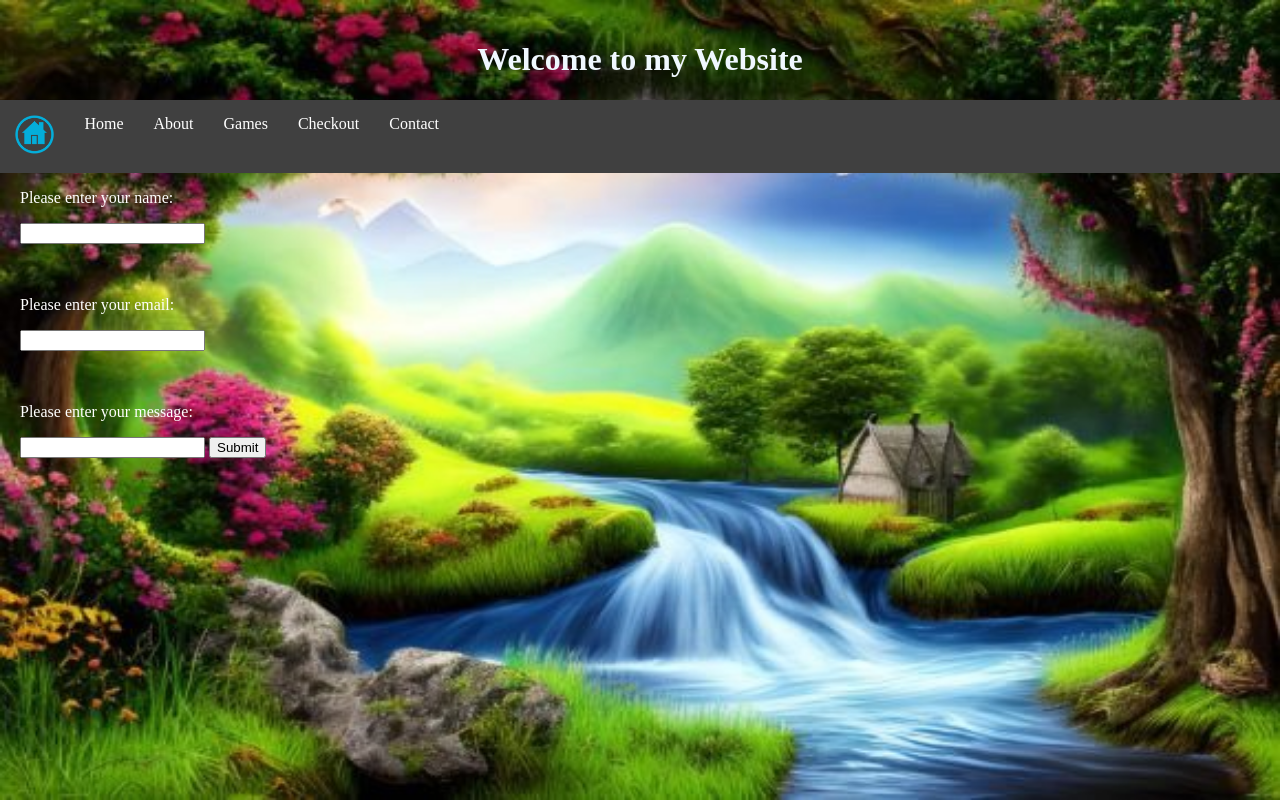
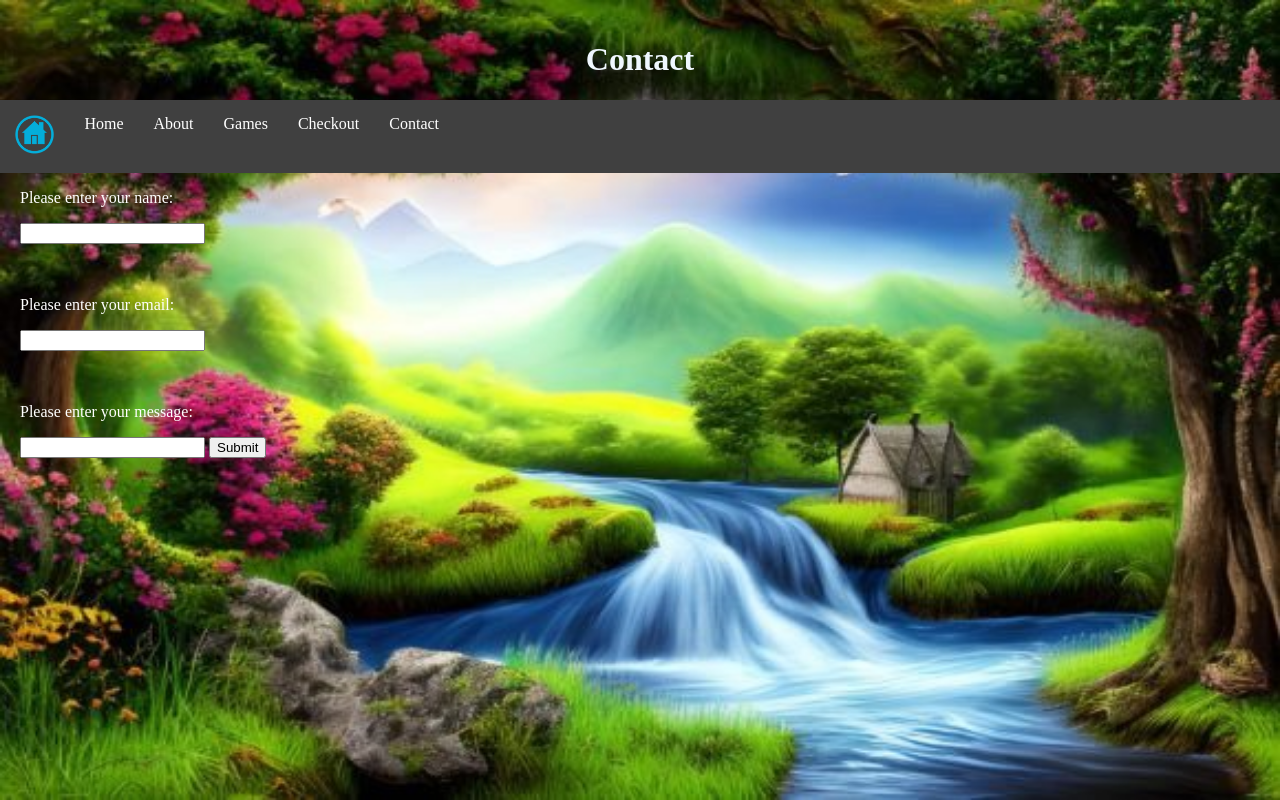
Before and after one commit to Luck2024/Studio-Website, a plain HTML site: page contact.html in a window 1280 px wide. Drawn offline with Linux system fonts and the light colour scheme.

Commit message:
Update contact.html

```diff
--- a/contact.html
+++ b/contact.html
@@ -6,7 +6,7 @@
 </head>
 <body>
     <header>
-        <h1>Welcome to my Website</h1>
+        <h1>Contact</h1>
     </header>
     <nav class="navbar">
         <ul>
```
